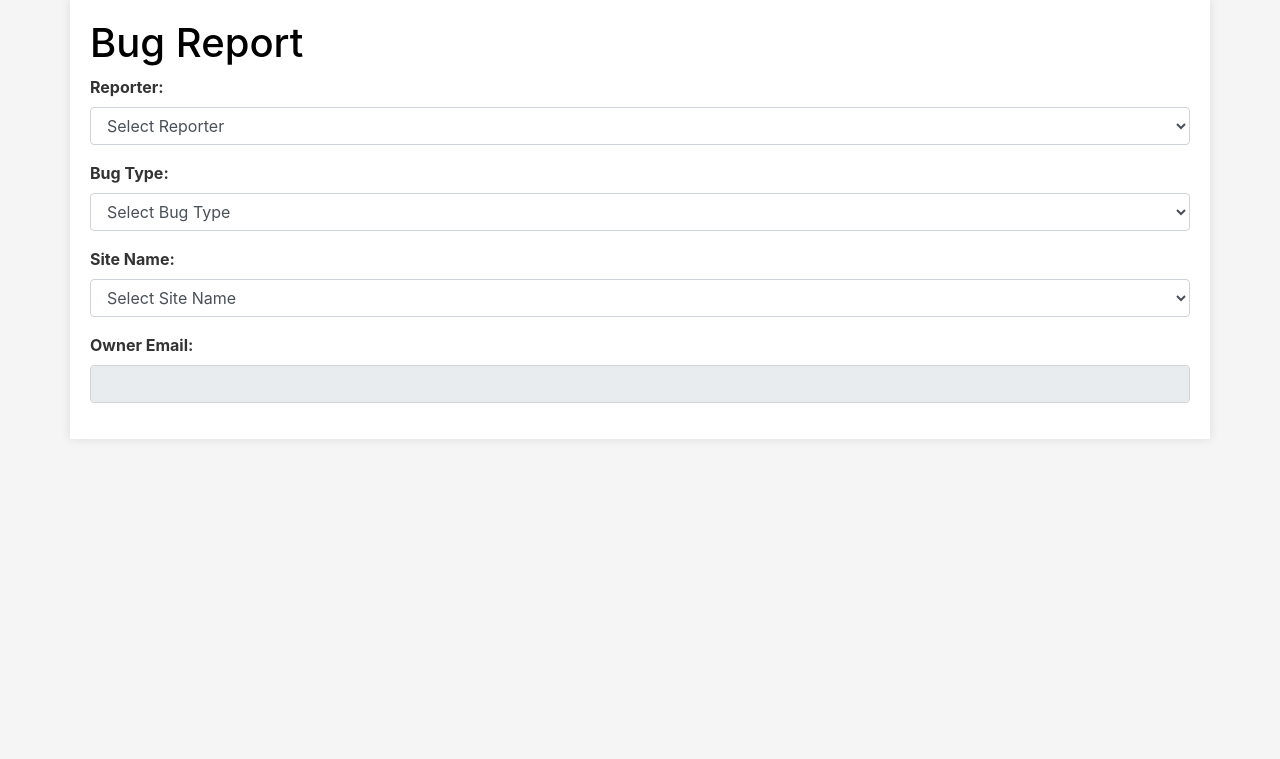
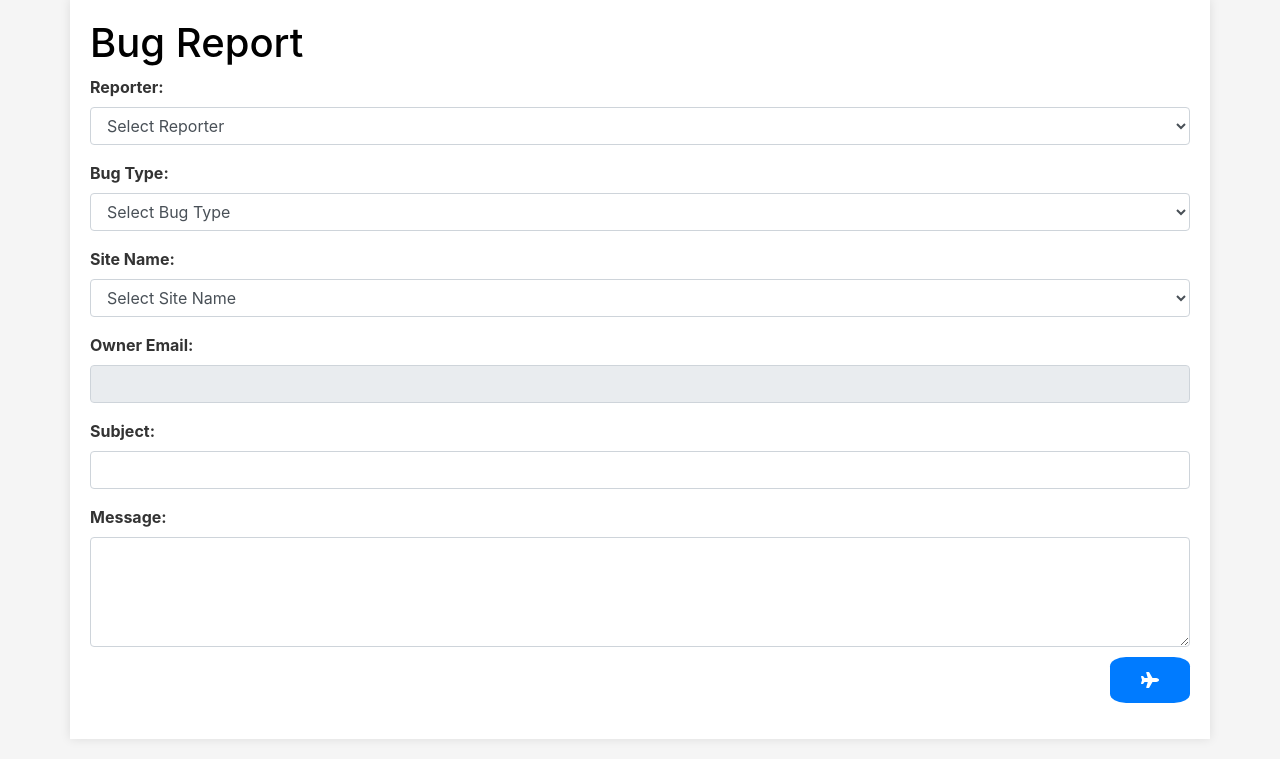
Before and after one commit to Muhammad-Shaheer-khan/DBMS_Project, a Django app: page /email/ in a window 1280 px wide. Shown: the part 165-924 px from the top of the page. Before the commit the page ends 568 px from the top, so only its background shows below. Run offline with Django 4.2, Linux system fonts and the light colour scheme; data comes from the database, SQL or seed files in the repository; both versions use the stored data as it was after the commit; some libraries are stand-ins or nearby versions.

Commit message:
email ja rhi hai

```diff
--- a/myproject/myapp/urls.py
+++ b/myproject/myapp/urls.py
@@ -19,5 +19,6 @@ urlpatterns = [
     path('fetch-bug-types/', views.fetch_bug_types, name='fetch_bug_types'),
     path('fetch-site-names/', views.fetch_site_names, name='fetch_site_names'),
     path('fetch-owner-email/', views.fetch_owner_email, name='fetch_owner_email'),
+    path('send-email/', views.send_email, name='send_email'),
 
 ]
--- a/myproject/myapp/views.py
+++ b/myproject/myapp/views.py
@@ -4,8 +4,7 @@ import sqlite3
 from django.http import JsonResponse
 from pathlib import Path
 from django.http import HttpResponseBadRequest, HttpResponse
-from pathlib import Path
-from django.db import connection
+from django.core.mail import send_mail
 
 
 BASE_DIR = Path(__file__).resolve().parent.parent
@@ -184,3 +183,19 @@ def fetch_owner_email(request):
         owner_email = cursor.fetchone()
         print(owner_email)
     return JsonResponse({'owner_email': owner_email})
+
+@csrf_exempt
+def send_email(request):
+    if request.method == 'POST':
+        subject = request.POST.get('subject')
+        message = request.POST.get('message')
+        owner_email = request.POST.get('owner_email')
+
+        # Send the email
+        send_mail(subject, message, 'streetboys9191@gmail.com', [owner_email])
+
+        # Return a JSON response indicating success
+        return JsonResponse({'message': 'Email sent successfully.'})
+    else:
+        # Return an error response if the request method is not POST
+        return JsonResponse({'error': 'Invalid request method.'})
--- a/myproject/myproject/urls.py
+++ b/myproject/myproject/urls.py
@@ -19,5 +19,5 @@ from django.urls import path, include
 
 urlpatterns = [
     path('admin/', admin.site.urls),
-    path("",include('myapp.urls'))
+    path('',include('myapp.urls'))
 ]
--- a/myproject/templates/email.html
+++ b/myproject/templates/email.html
@@ -6,6 +6,8 @@
     <title>Bug Report</title>
 
     <link rel="stylesheet" href="https://maxcdn.bootstrapcdn.com/bootstrap/4.5.2/css/bootstrap.min.css">
+    <link rel="stylesheet" href="https://cdnjs.cloudflare.com/ajax/libs/font-awesome/5.15.3/css/all.min.css" integrity="sha512-..." crossorigin="anonymous" />
+
     <script src="https://code.jquery.com/jquery-3.6.0.min.js"></script>
 
     <style>
@@ -31,6 +33,7 @@
             color: #ffffff;
             border: none;
             padding: 10px 20px;
+            width: 80;
             font-size: 16px;
             cursor: pointer;
         }
@@ -46,49 +49,17 @@
         .form-control {
             border-radius: 4px;
         }
-
-        .table {
-            width: 100%;
-            margin-bottom: 1rem;
-            color: #212529;
-            border-collapse: collapse;
+.button-container {
+    display: flex;
+    justify-content: flex-end;
+    margin-top: 10px;
 }
 
-        .table th,
-        .table td {
-            padding: 0.75rem;
-            vertical-align: top;
-            border-top: 1px solid #dee2e6;
+.button-container button {
+    padding: 15px;
+    border-radius: 20%;
 }
 
-        .table thead th {
-            vertical-align: bottom;
-            border-bottom: 2px solid #dee2e6;
-        }
-
-        .table tbody + tbody {
-            border-top: 2px solid #dee2e6;
-        }
-
-        .table .table {
-            background-color: #ffffff;
-        }
-
-        .table-sm th,
-        .table-sm td {
-            padding: 0.3rem;
-        }
-
-        .progress {
-            height: 25px;
-            background-color: #e9ecef;
-            border-radius: 4px;
-        }
-
-        .progress-bar {
-            background-color: #007bff;
-            border-radius: 4px;
-        }
     </style>
 </head>
 
@@ -130,6 +101,29 @@
             <input type="email" class="form-control" id="owner_email" name="owner_email" readonly>
         </div>
 
+        <div class="form-group">
+            <label for="subject">Subject:</label>
+            <input type="text" class="form-control" id="subject" name="subject" required>
+        </div>
+
+        <div class="form-group">
+            <label for="message">Message:</label>
+            <div class="input-group">
+                <textarea class="form-control" id="message" name="message" rows="4" cols="50" required></textarea>
+            </div>
+            <div class="button-container">
+                <button class="btn btn-primary btn-icon" id="send-email-button">
+                    <i class="fas fa-plane"></i>
+                </button>
+            </div>
+        </div>
+
+
+
+
+
+        </form>
+
         <script>
             $(document).ready(function() {
                 $('#reporter').change(function() {
@@ -155,12 +149,12 @@
                 });
 
                 $('#bug_type').change(function() {
-                    var reporterName = $('#reporter').find('option:selected').text(); // Use reporterName instead of reporterId
+                    var reporterName = $('#reporter').find('option:selected').text();
                     var bugType = $(this).val();
                     if (reporterName && bugType) {
                         $.ajax({
                             url: '/fetch-site-names/',
-                        data: {'reporterName': reporterName, 'bug_type': bugType}, // Use 'reporterName' instead of 'reporter'
+                            data: {'reporterName': reporterName, 'bug_type': bugType},
                             dataType: 'json',
                             success: function(data) {
                                 $('#site_name').empty().append('<option value="">Select Site Name</option>');
@@ -198,5 +192,32 @@
                         $('#owner_email').val('');
                     }
                 });
+
+                $('#send-email-button').click(function(event) {
+                    event.preventDefault();
+
+                    var ownerEmail = $('#owner_email').val();
+                    var subject = $('#subject').val();
+                    var message = $('#message').val();
+
+                    if (ownerEmail && subject && message) {
+                        $.ajax({
+                            url: '/send-email/',
+                            method: 'POST',
+                            data: {
+                                'owner_email': ownerEmail,
+                                'subject': subject,
+                                'message': message
+                            },
+                            dataType: 'json',
+                            success: function(data) {
+                                console.log('Success:', data);
+                            },
+                            error: function(xhr, status, error) {
+                                console.log('Error:', xhr.responseText);
+                            }
+                        });
+                    }
+                });
             });
         </script>
```
Also changed, not shown: myproject/myproject/settings.py (+11 -0 lines), myproject/data.db. Lines whose indentation alone changed are shown as unchanged.
